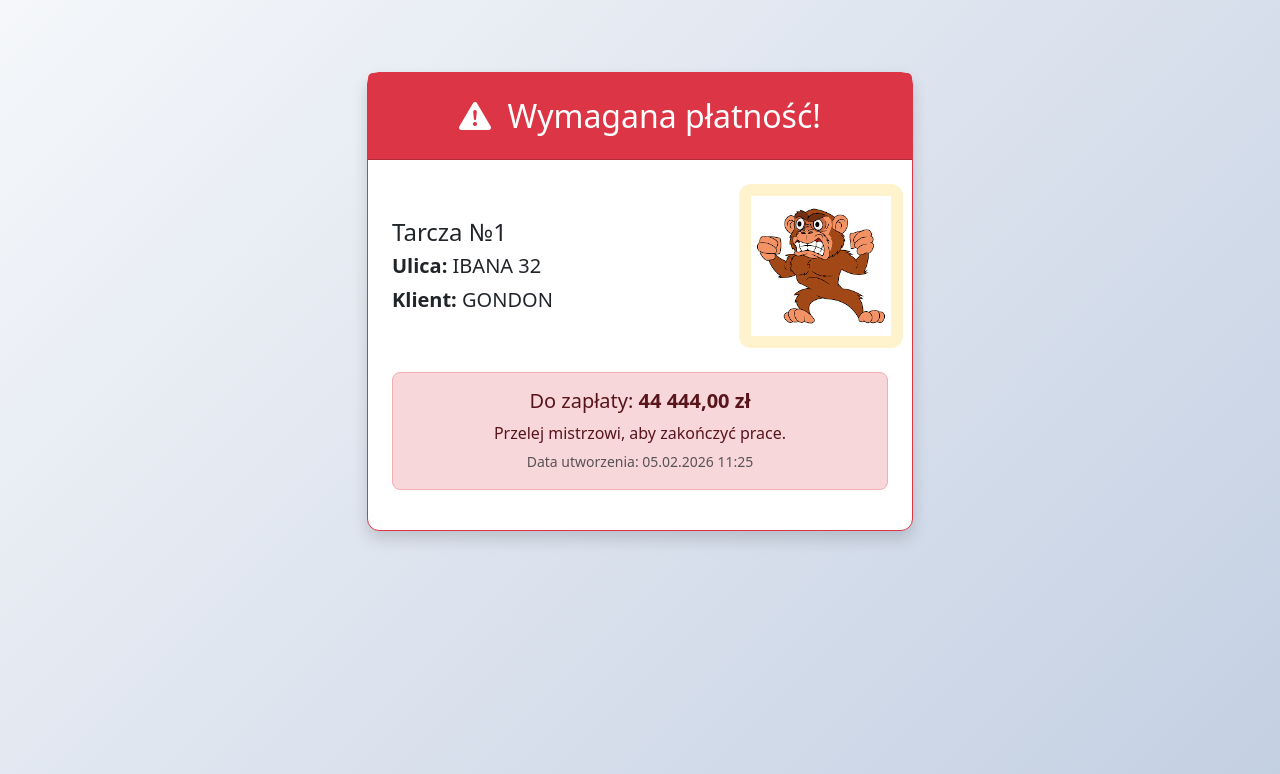
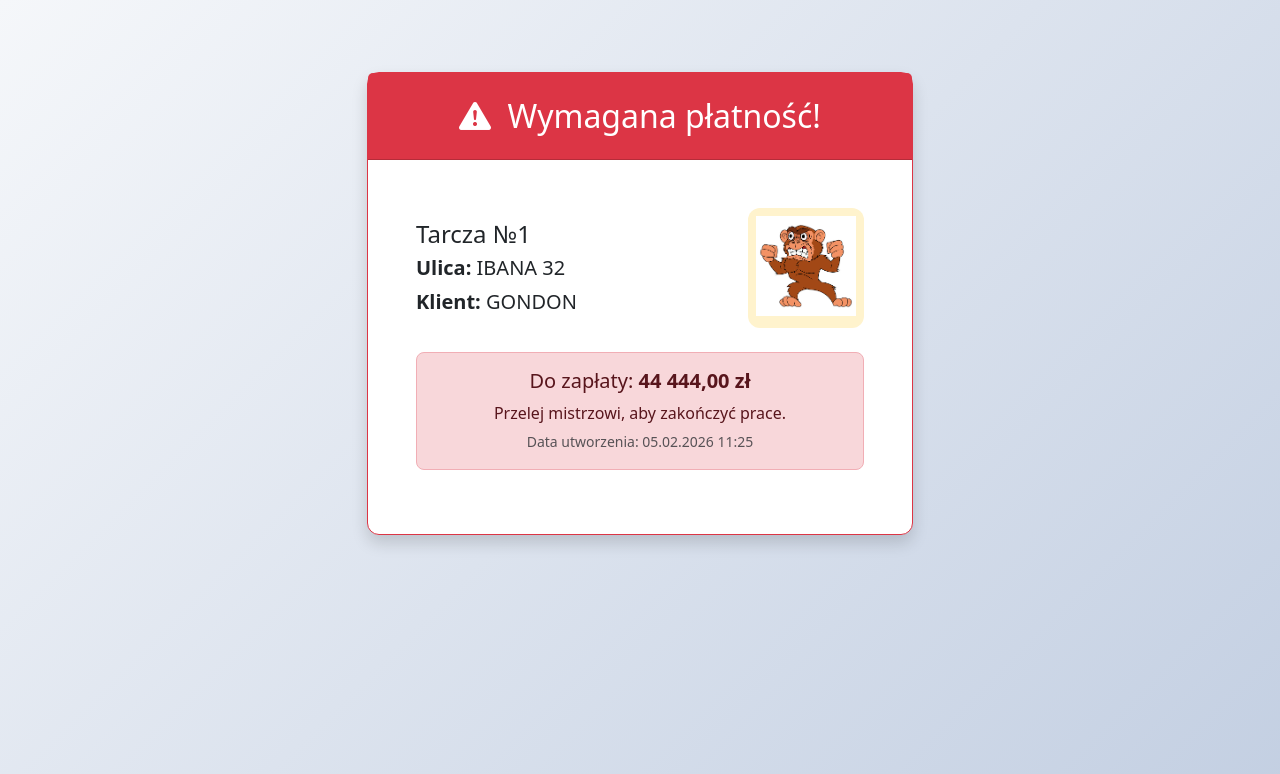
Before and after one commit to olehvalius-sys/prezent, a Flask app: page /public/1 in a window 1280 px wide. Shown: the top 774 px of the page. Run offline with Flask 3, Linux system fonts and the light colour scheme.

Commit message:
Better view

```diff
--- a/templates/public.html
+++ b/templates/public.html
@@ -16,25 +16,25 @@
                 </h2>
             </div>
 
-            <div class="card-body p-4">
+            <div class="card-body p-4 p-md-5">
                 <div class="row align-items-center mb-4">
-                    <div class="col-8 text-start">
+                    <div class="col-8 col-md-7 text-start">
                         <h4 class="mb-1">Tarcza №{{ shield.id }}</h4>
                         <p class="mb-1 fs-5"><strong>Ulica:</strong> {{ shield.street }}</p>
                         <p class="mb-0 fs-5"><strong>Klient:</strong> {{ shield.client }}</p>
                     </div>
-                    <div class="col-4 text-end">
+                    <div class="col-4 col-md-5 text-end">
                         {% if not shield.paid %}
-                            <div style="background: #fff3cd; border-radius: 12px; padding: 12px; display: inline-block;">
+                            <div style="background: #fff3cd; border-radius: 12px; padding: 8px 8px 12px; display: inline-block;">
                                 <img src="{{ url_for('static', filename='images/mad.png') }}"
                                      alt="Agresywna małpa"
-                                     style="width: 140px; height: auto;">
+                                     style="width: 100px; max-width: 100%; height: auto; margin-right: auto;">
                             </div>
                         {% else %}
-                            <div style="background: #d4edda; border-radius: 12px; padding: 12px; display: inline-block;">
-                                <img src="{{ url_for('static', filename='images/happy.jpg') }}"
+                            <div style="background: #d4edda; border-radius: 12px; padding: 8px 8px 12px; display: inline-block;">
+                                <img src="{{ url_for('static', filename='images/happy.png') }}"
                                      alt="Spokojna małpa"
-                                     style="width: 140px; height: auto;">
+                                     style="width: 100px; max-width: 100%; height: auto; margin-right: auto;">
                             </div>
                         {% endif %}
                     </div>
@@ -44,7 +44,7 @@
                 <div class="my-4 text-center">
                     <img src="{{ url_for('serve_photo', filename=shield.photo_path) }}"
                          class="img-fluid rounded shadow-sm" alt="Zdjęcie tarczy"
-                         style="max-height: 320px; object-fit: contain;">
+                         style="max-width: 100%; height: auto; max-height: 280px; object-fit: contain;">
                 </div>
                 {% endif %}
 
```
Also changed, not shown: templates/happy.jpg (deleted), templates/mad.png (deleted).
